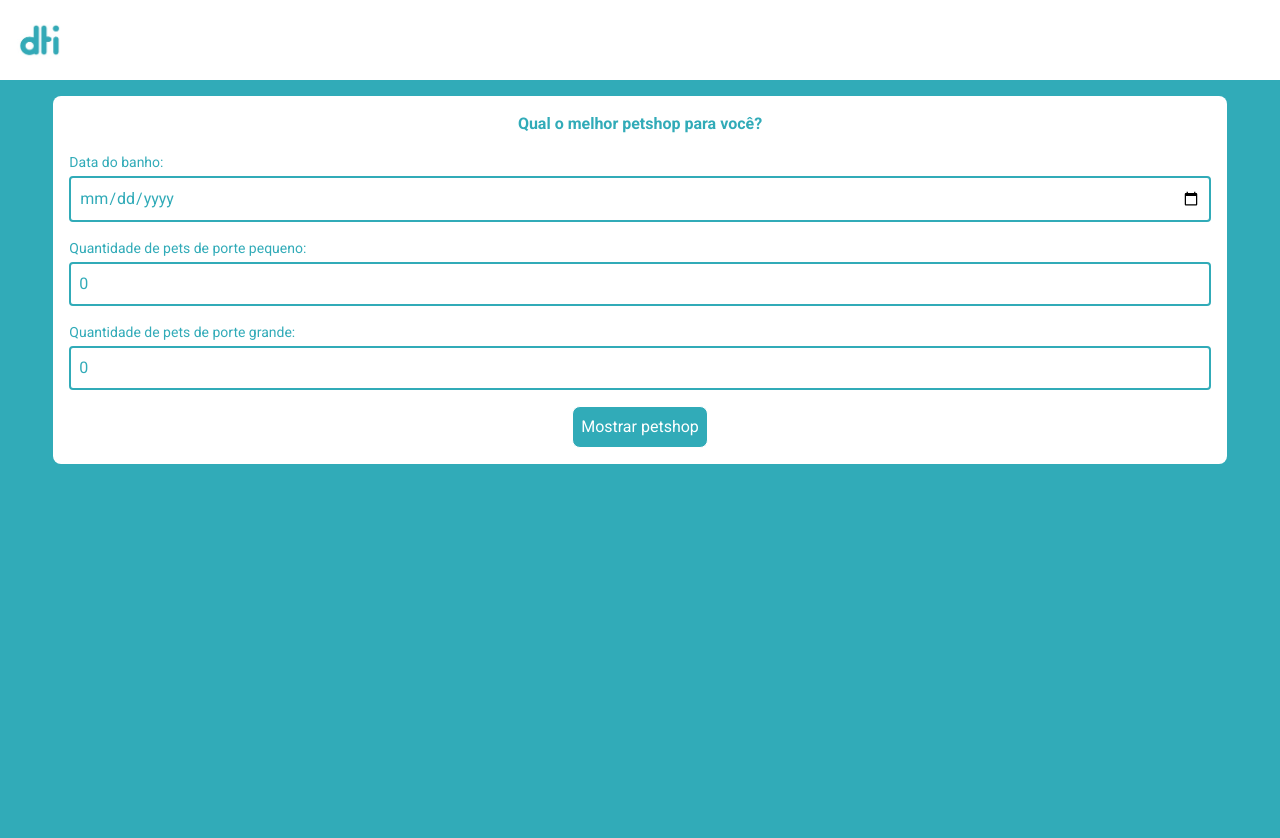
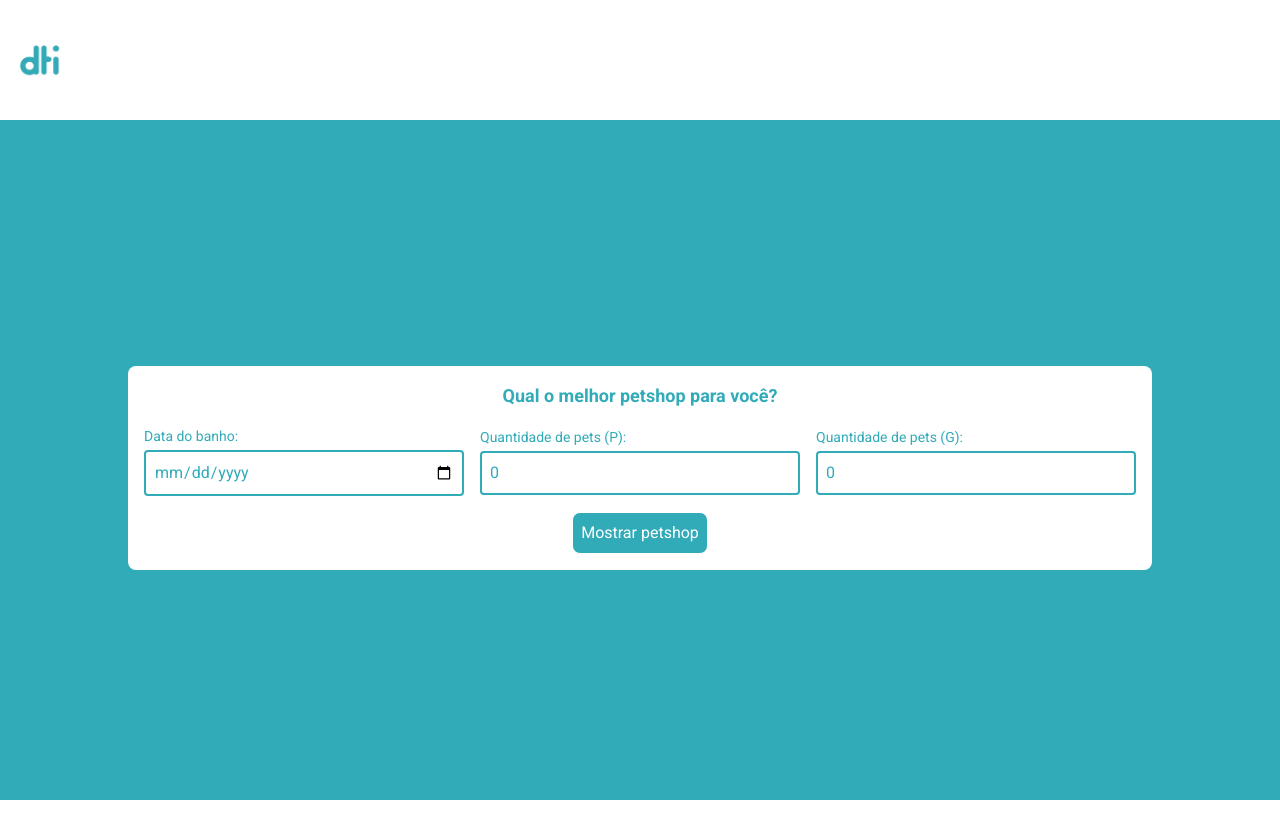
Before and after one commit to raphaelslima/findPetshop, a Next.js app in the folder frontend/: page / in a window 1280 px wide. Shown: the top 838 px of the page. After the commit the page ends 800 px from the top, so only its background shows below. Built offline with nearby package versions, Linux system fonts and the light colour scheme.

Commit message:
feat: responsive

```diff
--- a/frontend/src/app/page.tsx
+++ b/frontend/src/app/page.tsx
@@ -3,7 +3,7 @@ import ModalPetshop from '@/components/ModalPetshop';
 
 export default function Home() {
   return (
-    <main className="h-screen w-full bg-primary-blue flex flex-col items-center overflow-y-hidden">
+    <main className="h-[85vh] w-full bg-primary-blue flex flex-col items-center justify-center">
       <Form />
       <ModalPetshop />
     </main>
--- a/frontend/src/components/Button.tsx
+++ /dev/null
@@ -1,16 +0,0 @@
-type Props = {
-  children: React.ReactNode;
-};
-
-const Button = ({ children }: Props) => {
-  return (
-    <button
-      className="p-2 border rounded-lg bg-primary-blue text-primary-white cursor-pointer hover:scale-105"
-      type="submit"
-    >
-      {children}
-    </button>
-  );
-};
-
-export default Button;
--- a/frontend/src/components/Form.tsx
+++ b/frontend/src/components/Form.tsx
@@ -95,14 +95,17 @@ const Form = () => {
   return (
     <form
       onSubmit={handleSubmit(handleForm)}
-      className="bg-primary-white w-11/12 flex flex-col items-center justify-between p-4 rounded-lg mt-4"
+      className="bg-primary-white w-11/12 flex flex-col items-center justify-between p-4 rounded-lg mt-4 md:max-w-5xl"
     >
-      <h1 className="w-full text-primary-blue font-semibold text-center text-base">
+      <h1 className="w-full text-primary-blue font-semibold text-center text-base md:text-lg">
         Qual o melhor petshop para você?
       </h1>
-      <div className="w-full flex flex-col justify-center items-center gap-4 my-4">
+      <div className="w-full flex flex-col md:flex-row justify-center md:justify-between items-center gap-4 my-4">
         <div className="w-full flex flex-col gap-1">
-          <label htmlFor="date" className="text-primary-blue text-sm">
+          <label
+            htmlFor="date"
+            className="text-primary-blue text-sm md:text-md"
+          >
             Data do banho:
           </label>
           <input
@@ -115,8 +118,11 @@ const Form = () => {
           )}
         </div>
         <div className="w-full flex flex-col gap-1">
-          <label htmlFor="qtdLitleDogs" className="text-primary-blue text-sm">
-            Quantidade de pets de porte pequeno:
+          <label
+            htmlFor="qtdLitleDogs"
+            className="text-primary-blue text-sm md:text-md"
+          >
+            Quantidade de pets (P):
           </label>
           <input
             type="number"
@@ -128,8 +134,11 @@ const Form = () => {
           )}
         </div>
         <div className="w-full flex flex-col gap-1">
-          <label htmlFor="qtdBigDogs" className="text-primary-blue text-sm">
-            Quantidade de pets de porte grande:
+          <label
+            htmlFor="qtdBigDogs"
+            className="text-primary-blue text-sm md:text-md"
+          >
+            Quantidade de pets (G):
           </label>
           <input
             type="number"
--- a/frontend/src/components/Header.tsx
+++ b/frontend/src/components/Header.tsx
@@ -4,7 +4,7 @@ import logoDIT from '../../public/logoDTI.png';
 
 const Header = () => {
   return (
-    <header className="container-lg h-20 flex items-center justify-start p-4">
+    <header className="h-[15vh] flex items-center justify-start p-4">
       <div>
         <Image src={logoDIT} alt="Logo DTI" width={48} height={48} />
       </div>
--- a/frontend/src/components/ModalPetshop.tsx
+++ b/frontend/src/components/ModalPetshop.tsx
@@ -74,15 +74,15 @@ const ModalPetshop = () => {
   return (
     <>
       {showChoosePetshop && (
-        <section className="absolute min-h-screen w-screen bg-primary-black opacity-80 flex justify-center">
-          <div className="bg-primary-white text-primary-blue p-4 rounded-md w-3/4 h-1/4 mt-8 flex flex-col justify-center items-center gap-2">
+        <section className="absolute h-[85vh] w-screen bg-primary-black opacity-80 flex justify-center items-center">
+          <div className="bg-dark-blue text-primary-white p-4 rounded-md w-3/4 h-2/4 flex flex-col justify-between items-center ">
             <p className="text-lg font-bold w-full align-middle">
               Petshop: {bestNamePetshops} <br /> Valor:{' '}
               {formatNumberToMoney(bestValuePetshop)}
             </p>
             <button
               onClick={() => closeModal()}
-              className="border-2 border-primary-blue p-2 rounded-md hover:bg-primary-blue hover:text-primary-white transition-all duration-300 hover:scale-105"
+              className="border-2 w-11/12 p-2 rounded-md bg-primary-white text-primary-blue transition-all duration-300 hover:scale-105 md:w-1/2"
             >
               Fechar
             </button>
--- a/frontend/tailwind.config.js
+++ b/frontend/tailwind.config.js
@@ -11,6 +11,7 @@ module.exports = {
   theme: {
     colors: {
       'primary-blue': '#31ABB8',
+      'dark-blue': '#0051F8',
       'primary-white': '#FFFFFF',
       'primary-red': '#FF0000',
       'primary-black': '#000000'
```
